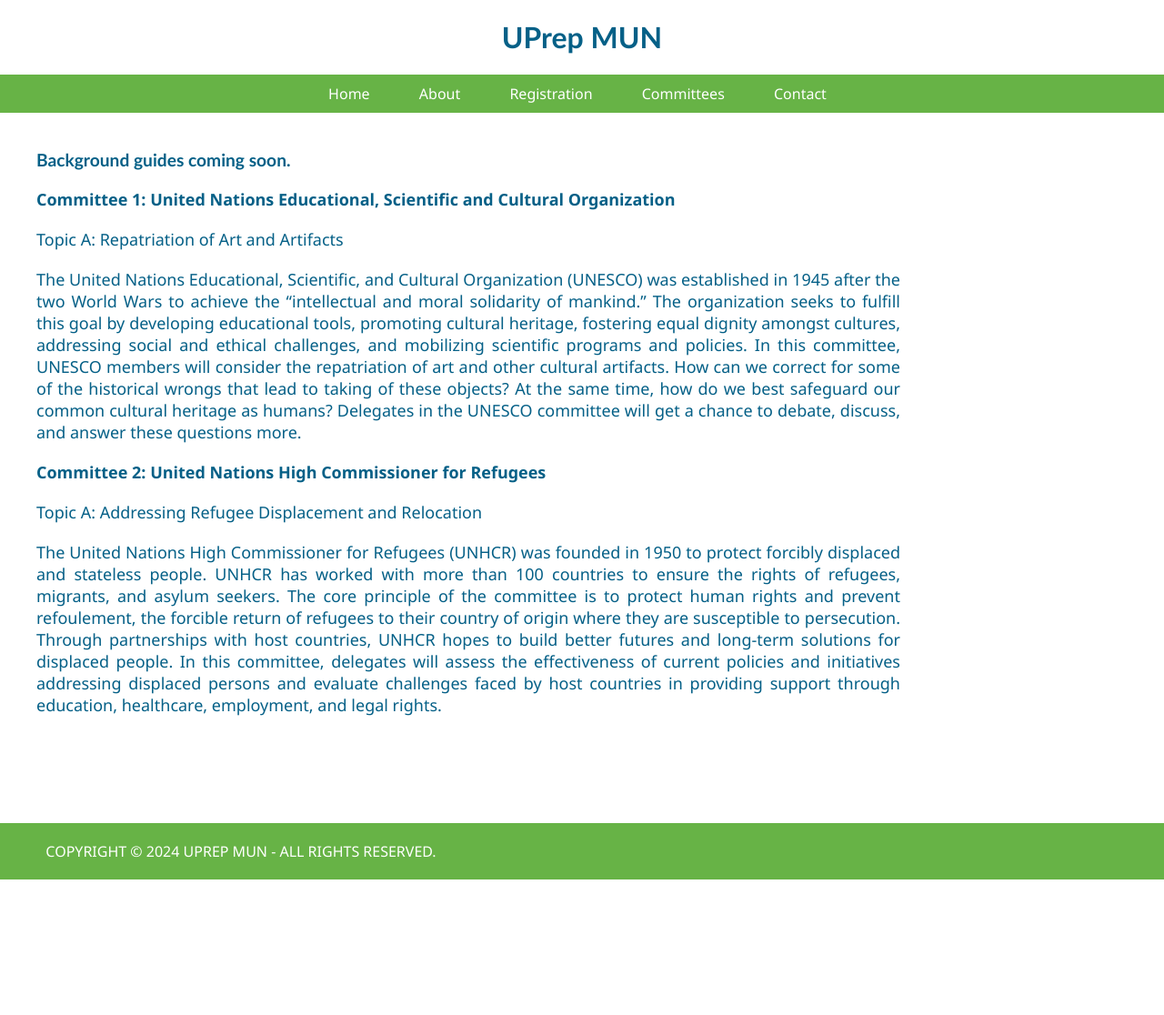
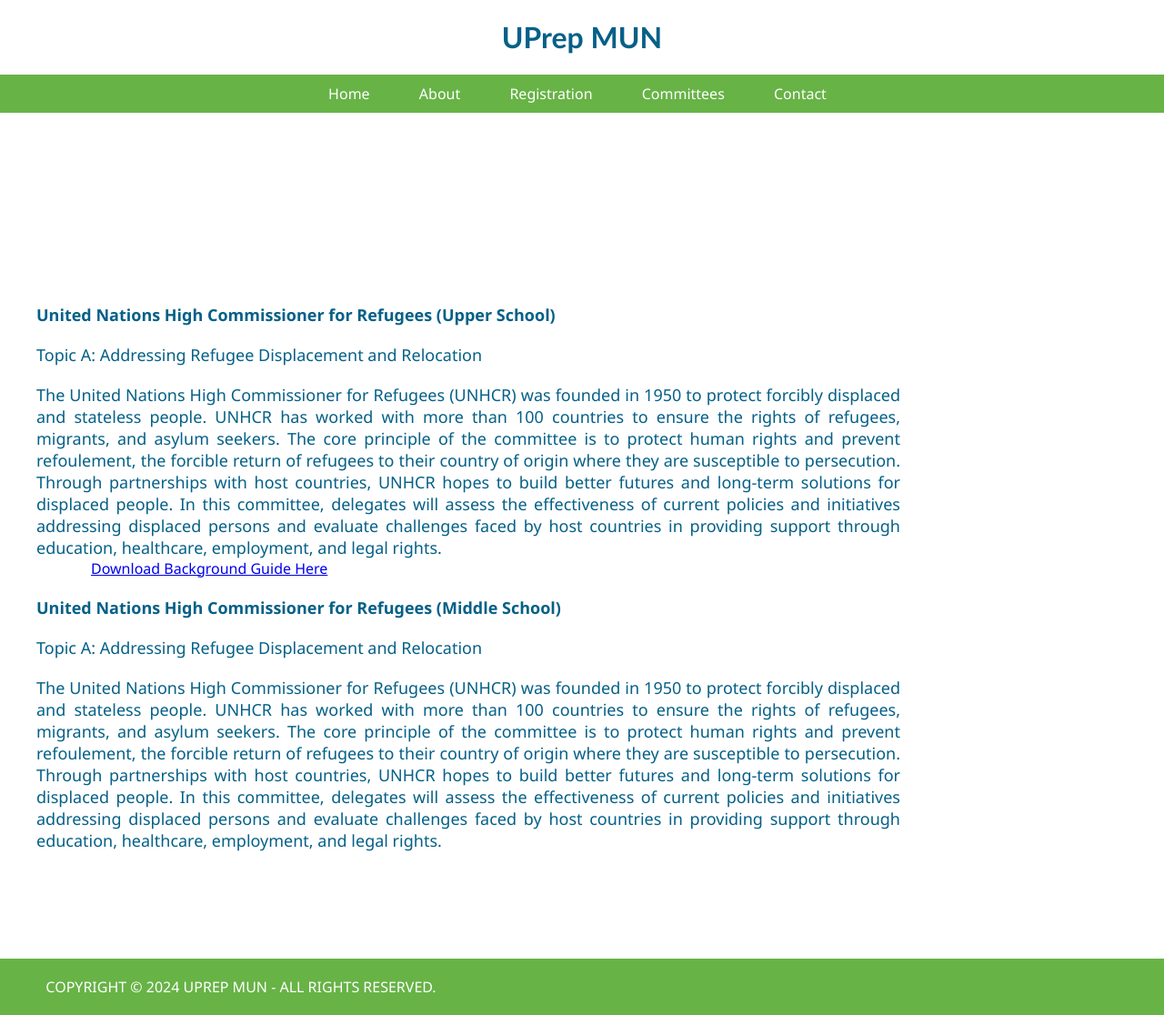
Before and after one commit to AnoushaMukherjee/UPrepMUN-website, a Flask app: page /templates/committees in a window 1280 px wide. Shown: the whole page at 91% size. Before the commit the page ends 967 px from the top, so only its background shows below. Run offline with Flask 3, Linux system fonts and the light colour scheme.

Commit message:
Update committees.html

```diff
--- a/templates/committees.html
+++ b/templates/committees.html
@@ -107,15 +107,15 @@
     </nav>
     <div class="container">
         <div class="about-MUN">
-            <h2><b>Background guides coming soon.</b></h2>
-            <p><b>Committee 1: United Nations Educational, Scientific and Cultural Organization</b></p>
-            <p>Topic A: Repatriation of Art and Artifacts</p>
-            <p>The United Nations Educational, Scientific, and Cultural Organization (UNESCO) was established in 1945 after the two World Wars to achieve the “intellectual and moral solidarity of mankind.” The organization seeks to fulfill this goal by developing educational tools, promoting cultural heritage, fostering equal dignity amongst cultures, addressing social and ethical challenges, and mobilizing scientific programs and policies. In this committee, UNESCO members will consider the repatriation of art and other cultural artifacts. How can we correct for some of the historical wrongs that lead to taking of these objects? At the same time, how do we best safeguard our common cultural heritage as humans? Delegates in the UNESCO committee will get a chance to debate, discuss, and answer these questions more.</p>
-
-            <p><b>Committee 2: United Nations High Commissioner for Refugees</b></p>
+            <p><b>United Nations High Commissioner for Refugees (Upper School)</b></p>
             <p>Topic A: Addressing Refugee Displacement and Relocation</p>
             <p>The United Nations High Commissioner for Refugees (UNHCR) was founded in 1950 to protect forcibly displaced and stateless people. UNHCR has worked with more than 100 countries to ensure the rights of refugees, migrants, and asylum seekers. The core principle of the committee is to protect human rights and prevent refoulement, the forcible return of refugees to their country of origin where they are susceptible to persecution. Through partnerships with host countries, UNHCR hopes to build better futures and long-term solutions for displaced people. In this committee, delegates will assess the effectiveness of current policies and initiatives addressing displaced persons and evaluate challenges faced by host countries in providing support through education, healthcare, employment, and legal rights.</p>
-            </div>
+            <a href="your-pdf-file.pdf" target="_blank">Download Background Guide Here</a>
+
+            <p><b>United Nations High Commissioner for Refugees (Middle School)</b></p>
+            <p>Topic A: Addressing Refugee Displacement and Relocation</p>
+            <p>The United Nations High Commissioner for Refugees (UNHCR) was founded in 1950 to protect forcibly displaced and stateless people. UNHCR has worked with more than 100 countries to ensure the rights of refugees, migrants, and asylum seekers. The core principle of the committee is to protect human rights and prevent refoulement, the forcible return of refugees to their country of origin where they are susceptible to persecution. Through partnerships with host countries, UNHCR hopes to build better futures and long-term solutions for displaced people. In this committee, delegates will assess the effectiveness of current policies and initiatives addressing displaced persons and evaluate challenges faced by host countries in providing support through education, healthcare, employment, and legal rights.</p>
+        </div>
     </div>
     <div class="container">
         <div class="about-MUN2">
```
